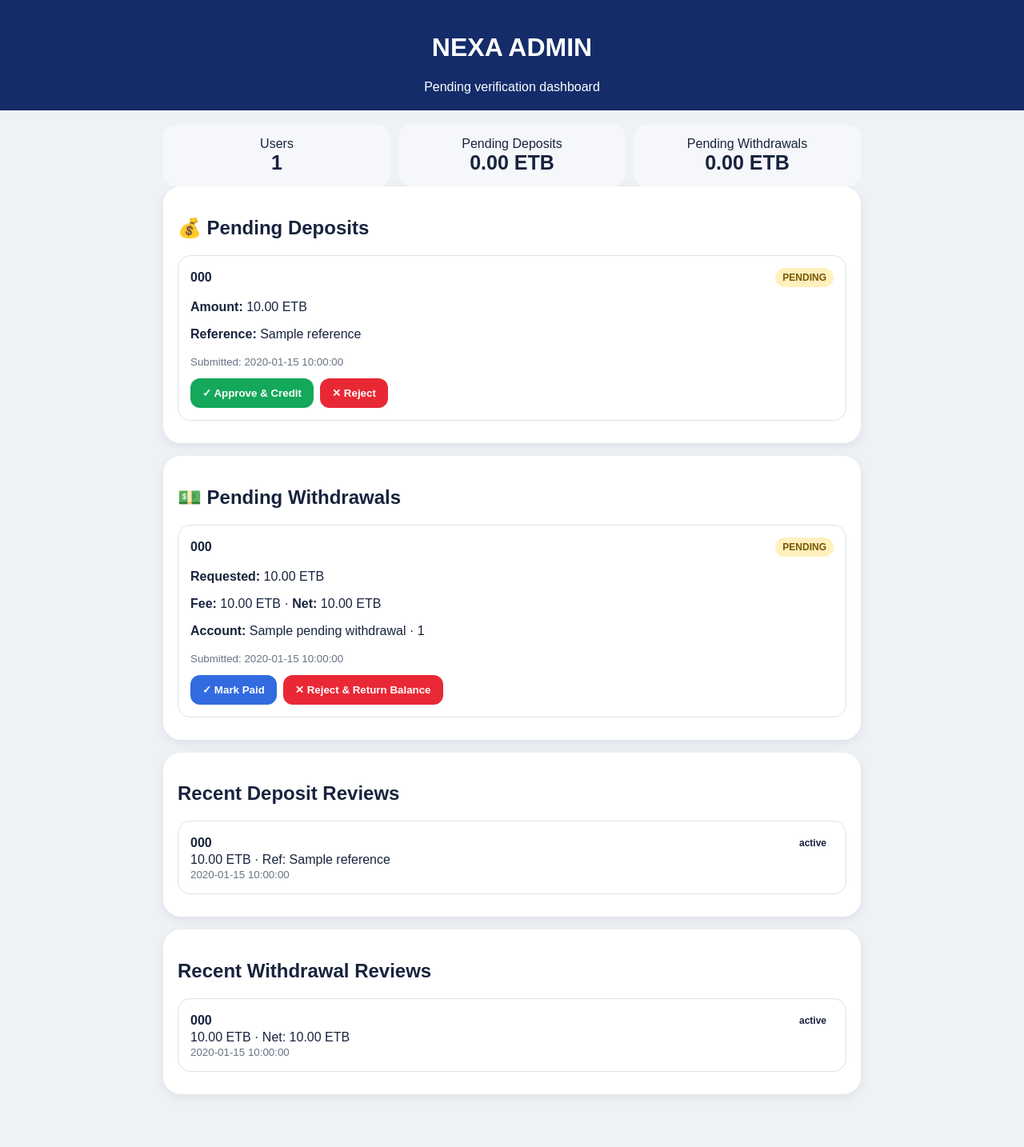
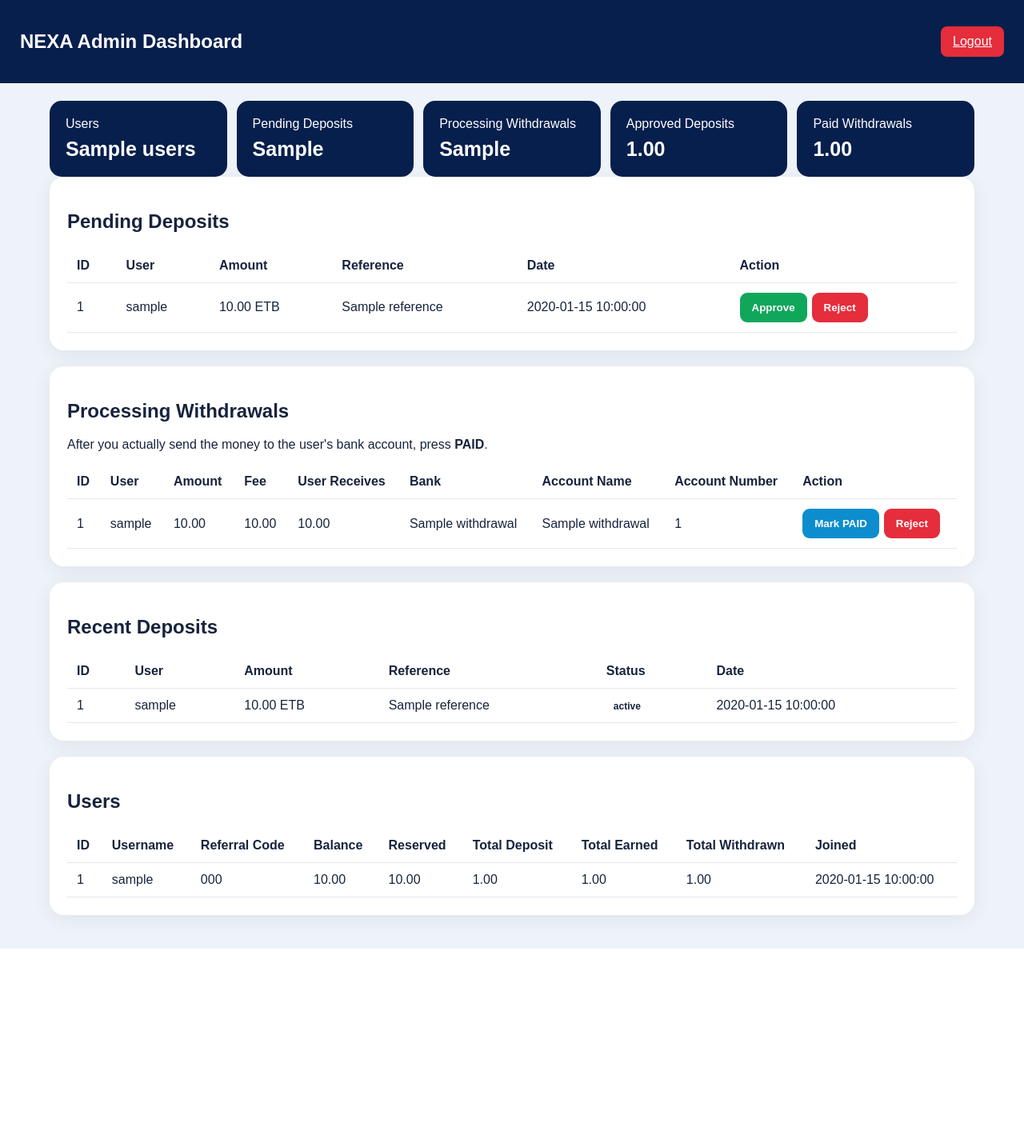
Before and after one commit to angesomgjohn-bot/direct-reward-demo, a Flask app: template templates/admin.html in a window 1280 px wide. Shown: the whole page at 80% size. After the commit the page ends 1186 px from the top, so only its background shows below. Run offline with Flask 3, Linux system fonts and the light colour scheme; the template is opened without the code that fills it: most values are stand-ins (such as "Sample title", 1, 10 or a date in 2020).

Commit message:
Update admin.html

```diff
--- a/templates/admin.html
+++ b/templates/admin.html
@@ -1,114 +1,294 @@
+<!-- templates/admin.html -->
 <!DOCTYPE html>
 <html lang="en">
 <head>
 <meta charset="UTF-8">
-<meta name="viewport" content="width=device-width, initial-scale=1.0">
+<meta name="viewport" content="width=device-width,initial-scale=1">
 <title>NEXA Admin</title>
 <style>
 *{box-sizing:border-box}
-body{margin:0;font-family:Arial,sans-serif;background:#eef2f7;color:#18233d}
-header{background:#142c69;color:#fff;padding:20px;text-align:center}
-main{max-width:900px;margin:auto;padding:18px 14px 50px}
-.card{background:#fff;border-radius:22px;padding:18px;margin-bottom:16px;box-shadow:0 4px 14px rgba(0,0,0,.07)}
-.stats{display:grid;grid-template-columns:repeat(3,1fr);gap:10px}
-.stat{background:#f5f7fb;border-radius:16px;padding:15px;text-align:center}
-.num{font-size:25px;font-weight:900}
-.item{border:1px solid #dce1e9;border-radius:16px;padding:15px;margin:10px 0}
-.row{display:flex;justify-content:space-between;align-items:center;gap:10px}
-button{border:0;border-radius:12px;padding:11px 15px;font-weight:800;cursor:pointer}
-.approve{background:#14a85b;color:#fff}.reject{background:#e92835;color:#fff}.paid{background:#326be0;color:#fff}
-.badge{padding:5px 9px;border-radius:999px;font-size:12px;font-weight:800}
-.pending{background:#fff0bd;color:#775700}.approved{background:#dff7e8;color:#0a7b3f}.rejected{background:#ffe0e4;color:#a7192e}
-.actions{display:flex;gap:8px;flex-wrap:wrap;margin-top:12px}
-small{color:#697386}
-@media(max-width:650px){.stats{grid-template-columns:1fr}.row{align-items:flex-start;flex-direction:column}.actions{width:100%}.actions form{width:100%}.actions button{width:100%}}
+body{
+margin:0;
+font-family:Arial,sans-serif;
+background:#eef3f9;
+color:#17233d
+}
+.header{
+background:#071f4d;
+color:white;
+padding:18px 25px;
+display:flex;
+justify-content:space-between;
+align-items:center
+}
+.container{
+max-width:1200px;
+margin:auto;
+padding:22px
+}
+.card{
+background:white;
+padding:22px;
+border-radius:18px;
+margin-bottom:20px;
+box-shadow:0 5px 25px #0001
+}
+input,select{
+width:100%;
+padding:13px;
+border:1px solid #ccd4df;
+border-radius:10px;
+margin:6px 0
+}
+button{
+border:0;
+padding:11px 15px;
+border-radius:9px;
+font-weight:bold;
+cursor:pointer
+}
+.login{
+max-width:420px;
+margin:80px auto
+}
+.login button{width:100%;background:#071f4d;color:white}
+.stats{
+display:grid;
+grid-template-columns:repeat(5,1fr);
+gap:12px
+}
+.stat{
+background:#071f4d;
+color:white;
+padding:20px;
+border-radius:15px
+}
+.stat b{
+display:block;
+font-size:25px;
+margin-top:8px
+}
+.table-wrap{overflow:auto}
+table{
+width:100%;
+border-collapse:collapse;
+min-width:850px
+}
+th,td{
+padding:12px;
+border-bottom:1px solid #e4e7ed;
+text-align:left
+}
+.badge{
+padding:5px 9px;
+border-radius:20px;
+font-size:12px;
+font-weight:bold
+}
+.pending{background:#fff0bb}
+.processing{background:#dbe8ff}
+.approved,.paid{background:#d6f7e2}
+.rejected{background:#ffdcdc}
+.approve{background:#10a75b;color:white}
+.reject{background:#e52d3b;color:white}
+.paidbtn{background:#0d8dce;color:white}
+.logout{background:#e52d3b;color:white}
+.action{
+display:flex;
+gap:6px;
+flex-wrap:wrap
+}
 </style>
 </head>
 <body>
-<header>
-  <h1>NEXA ADMIN</h1>
-  <div>Pending verification dashboard</div>
-</header>
 
-<main>
+{% if page == "login" %}
+
+<div class="login card">
+<h1>NEXA Admin</h1>
+
+{% with messages = get_flashed_messages(with_categories=true) %}
+{% for category,message in messages %}
+<p>{{ message }}</p>
+{% endfor %}
+{% endwith %}
+
+<form method="POST">
+<input name="admin_key" placeholder="Admin Key" required>
+<input name="admin_secret" type="password" placeholder="Admin Secret Key" required>
+<button>Login</button>
+</form>
+</div>
+
+{% else %}
+
+<div class="header">
+<h2>NEXA Admin Dashboard</h2>
+<a class="logout" style="padding:10px 15px;border-radius:8px;color:white" href="{{ url_for('admin_logout') }}">
+Logout
+</a>
+</div>
+
+<div class="container">
+
 <div class="stats">
-  <div class="stat"><div>Users</div><div class="num">{{ user_count }}</div></div>
-  <div class="stat"><div>Pending Deposits</div><div class="num">{{ "%.2f"|format(pending_deposit_total) }} ETB</div></div>
-  <div class="stat"><div>Pending Withdrawals</div><div class="num">{{ "%.2f"|format(pending_withdrawal_total) }} ETB</div></div>
+<div class="stat">Users<b>{{ stats.users }}</b></div>
+<div class="stat">Pending Deposits<b>{{ stats.pending_deposits }}</b></div>
+<div class="stat">Processing Withdrawals<b>{{ stats.processing_withdrawals }}</b></div>
+<div class="stat">Approved Deposits<b>{{ "%.2f"|format(stats.total_deposits) }}</b></div>
+<div class="stat">Paid Withdrawals<b>{{ "%.2f"|format(stats.total_withdrawals) }}</b></div>
 </div>
 
 <div class="card">
-<h2>💰 Pending Deposits</h2>
+<h2>Pending Deposits</h2>
+<div class="table-wrap">
+<table>
+<tr>
+<th>ID</th>
+<th>User</th>
+<th>Amount</th>
+<th>Reference</th>
+<th>Date</th>
+<th>Action</th>
+</tr>
+
 {% for d in pending_deposits %}
-<div class="item">
-  <div class="row">
-    <b>{{ d["phone"] }}</b>
-    <span class="badge pending">PENDING</span>
-  </div>
-  <p><b>Amount:</b> {{ "%.2f"|format(d["amount"]) }} ETB</p>
-  <p><b>Reference:</b> {{ d["reference"] }}</p>
-  <small>Submitted: {{ d["created_at"] }}</small>
-  <div class="actions">
-    <form method="post" action="/admin/deposit/{{ d['id'] }}/approve?key={{ admin_key }}" onsubmit="return confirm('Approve this deposit and add the amount to the wallet?')">
-      <button class="approve" type="submit">✓ Approve & Credit</button>
-    </form>
-    <form method="post" action="/admin/deposit/{{ d['id'] }}/reject?key={{ admin_key }}" onsubmit="return confirm('Reject this deposit?')">
-      <button class="reject" type="submit">✕ Reject</button>
-    </form>
-  </div>
+<tr>
+<td>{{ d.id }}</td>
+<td>{{ d.username }}</td>
+<td>{{ "%.2f"|format(d.amount) }} ETB</td>
+<td>{{ d.reference }}</td>
+<td>{{ d.created_at }}</td>
+<td>
+<div class="action">
+<form method="POST" action="{{ url_for('approve_deposit', deposit_id=d.id) }}">
+<button class="approve">Approve</button>
+</form>
+
+<form method="POST" action="{{ url_for('reject_deposit', deposit_id=d.id) }}">
+<button class="reject">Reject</button>
+</form>
 </div>
+</td>
+</tr>
 {% else %}
-<p>No pending deposits.</p>
+<tr><td colspan="6">No pending deposits.</td></tr>
 {% endfor %}
+</table>
+</div>
 </div>
 
 <div class="card">
-<h2>💵 Pending Withdrawals</h2>
-{% for w in pending_withdrawals %}
-<div class="item">
-  <div class="row">
-    <b>{{ w["phone"] }}</b>
-    <span class="badge pending">PENDING</span>
-  </div>
-  <p><b>Requested:</b> {{ "%.2f"|format(w["amount"]) }} ETB</p>
-  <p><b>Fee:</b> {{ "%.2f"|format(w["fee"]) }} ETB · <b>Net:</b> {{ "%.2f"|format(w["net_amount"]) }} ETB</p>
-  <p><b>Account:</b> {{ w["account_name"] }} · {{ w["account_number"] }}</p>
-  <small>Submitted: {{ w["created_at"] }}</small>
-  <div class="actions">
-    <form method="post" action="/admin/withdrawal/{{ w['id'] }}/paid?key={{ admin_key }}" onsubmit="return confirm('Mark this withdrawal as PAID?')">
-      <button class="paid" type="submit">✓ Mark Paid</button>
-    </form>
-    <form method="post" action="/admin/withdrawal/{{ w['id'] }}/reject?key={{ admin_key }}" onsubmit="return confirm('Reject this withdrawal and return the reserved amount?')">
-      <button class="reject" type="submit">✕ Reject & Return Balance</button>
-    </form>
-  </div>
+<h2>Processing Withdrawals</h2>
+<p>After you actually send the money to the user's bank account, press <b>PAID</b>.</p>
+
+<div class="table-wrap">
+<table>
+<tr>
+<th>ID</th>
+<th>User</th>
+<th>Amount</th>
+<th>Fee</th>
+<th>User Receives</th>
+<th>Bank</th>
+<th>Account Name</th>
+<th>Account Number</th>
+<th>Action</th>
+</tr>
+
+{% for w in withdrawals %}
+<tr>
+<td>{{ w.id }}</td>
+<td>{{ w.username }}</td>
+<td>{{ "%.2f"|format(w.amount) }}</td>
+<td>{{ "%.2f"|format(w.fee) }}</td>
+<td>{{ "%.2f"|format(w.receive_amount) }}</td>
+<td>{{ w.bank_name }}</td>
+<td>{{ w.account_name }}</td>
+<td>{{ w.account_number }}</td>
+<td>
+<div class="action">
+<form method="POST" action="{{ url_for('mark_withdrawal_paid', withdrawal_id=w.id) }}">
+<button class="paidbtn">Mark PAID</button>
+</form>
+
+<form method="POST" action="{{ url_for('reject_withdrawal', withdrawal_id=w.id) }}">
+<button class="reject">Reject</button>
+</form>
 </div>
+</td>
+</tr>
 {% else %}
-<p>No pending withdrawals.</p>
+<tr><td colspan="9">No processing withdrawals.</td></tr>
 {% endfor %}
+</table>
+</div>
 </div>
 
 <div class="card">
-<h2>Recent Deposit Reviews</h2>
+<h2>Recent Deposits</h2>
+
+<div class="table-wrap">
+<table>
+<tr>
+<th>ID</th>
+<th>User</th>
+<th>Amount</th>
+<th>Reference</th>
+<th>Status</th>
+<th>Date</th>
+</tr>
+
 {% for d in recent_deposits %}
-<div class="item">
-  <div class="row"><b>{{ d["phone"] }}</b><span class="badge {{ d['status']|lower }}">{{ d["status"] }}</span></div>
-  <div>{{ "%.2f"|format(d["amount"]) }} ETB · Ref: {{ d["reference"] }}</div>
-  <small>{{ d["reviewed_at"] or d["created_at"] }}</small>
+<tr>
+<td>{{ d.id }}</td>
+<td>{{ d.username }}</td>
+<td>{{ "%.2f"|format(d.amount) }} ETB</td>
+<td>{{ d.reference }}</td>
+<td><span class="badge {{ d.status|lower }}">{{ d.status }}</span></td>
+<td>{{ d.created_at }}</td>
+</tr>
+{% endfor %}
+</table>
 </div>
-{% else %}<p>No reviewed deposits yet.</p>{% endfor %}
 </div>
 
 <div class="card">
-<h2>Recent Withdrawal Reviews</h2>
-{% for w in recent_withdrawals %}
-<div class="item">
-  <div class="row"><b>{{ w["phone"] }}</b><span class="badge {{ w['status']|lower }}">{{ w["status"] }}</span></div>
-  <div>{{ "%.2f"|format(w["amount"]) }} ETB · Net: {{ "%.2f"|format(w["net_amount"]) }} ETB</div>
-  <small>{{ w["reviewed_at"] or w["created_at"] }}</small>
+<h2>Users</h2>
+
+<div class="table-wrap">
+<table>
+<tr>
+<th>ID</th>
+<th>Username</th>
+<th>Referral Code</th>
+<th>Balance</th>
+<th>Reserved</th>
+<th>Total Deposit</th>
+<th>Total Earned</th>
+<th>Total Withdrawn</th>
+<th>Joined</th>
+</tr>
+
+{% for u in users %}
+<tr>
+<td>{{ u.id }}</td>
+<td>{{ u.username }}</td>
+<td>{{ u.referral_code }}</td>
+<td>{{ "%.2f"|format(u.balance) }}</td>
+<td>{{ "%.2f"|format(u.reserved_balance) }}</td>
+<td>{{ "%.2f"|format(u.total_deposit) }}</td>
+<td>{{ "%.2f"|format(u.total_earned) }}</td>
+<td>{{ "%.2f"|format(u.total_withdrawn) }}</td>
+<td>{{ u.created_at }}</td>
+</tr>
+{% endfor %}
+</table>
 </div>
-{% else %}<p>No reviewed withdrawals yet.</p>{% endfor %}
 </div>
-</main>
+
+</div>
+{% endif %}
+
 </body>
 </html>
```
